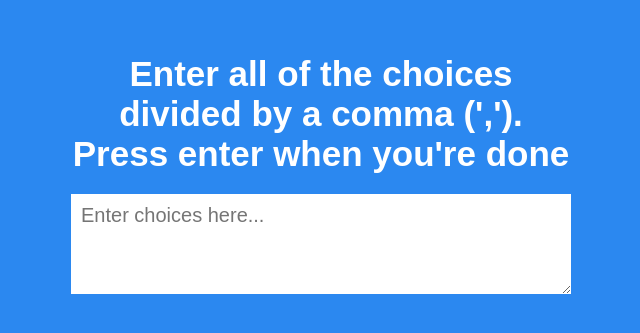
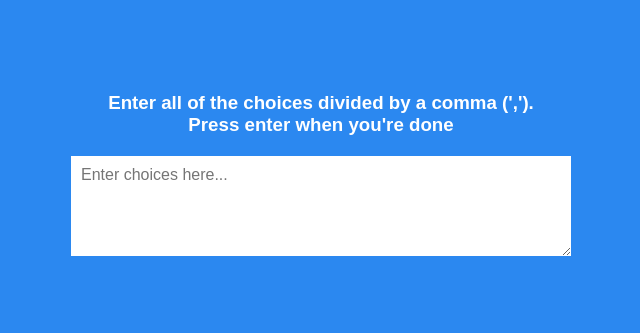
Before and after one commit to TreyK95/RandomChoice, a plain HTML site: page index.html in a window 1280 px wide. Shown: the part 221-554 px from the top of the page, without its empty margins (319-959 px from the left). Drawn offline with Linux system fonts and the light colour scheme; a web font is replaced by a local one.

Commit message:
project complete

```diff
--- a/style.css
+++ b/style.css
@@ -20,7 +20,6 @@ h3 {
   color: #fff;
   margin: 10px 0 20px;
   text-align: center;
-  font-size: 35px;
 }
 
 .container {
@@ -35,7 +34,7 @@ textarea {
   font-family: inherit;
   padding: 10px;
   margin: 0 0 20px;
-  font-size: 20px;
+  font-size: 16px;
 }
 
 textarea:focus {
```
